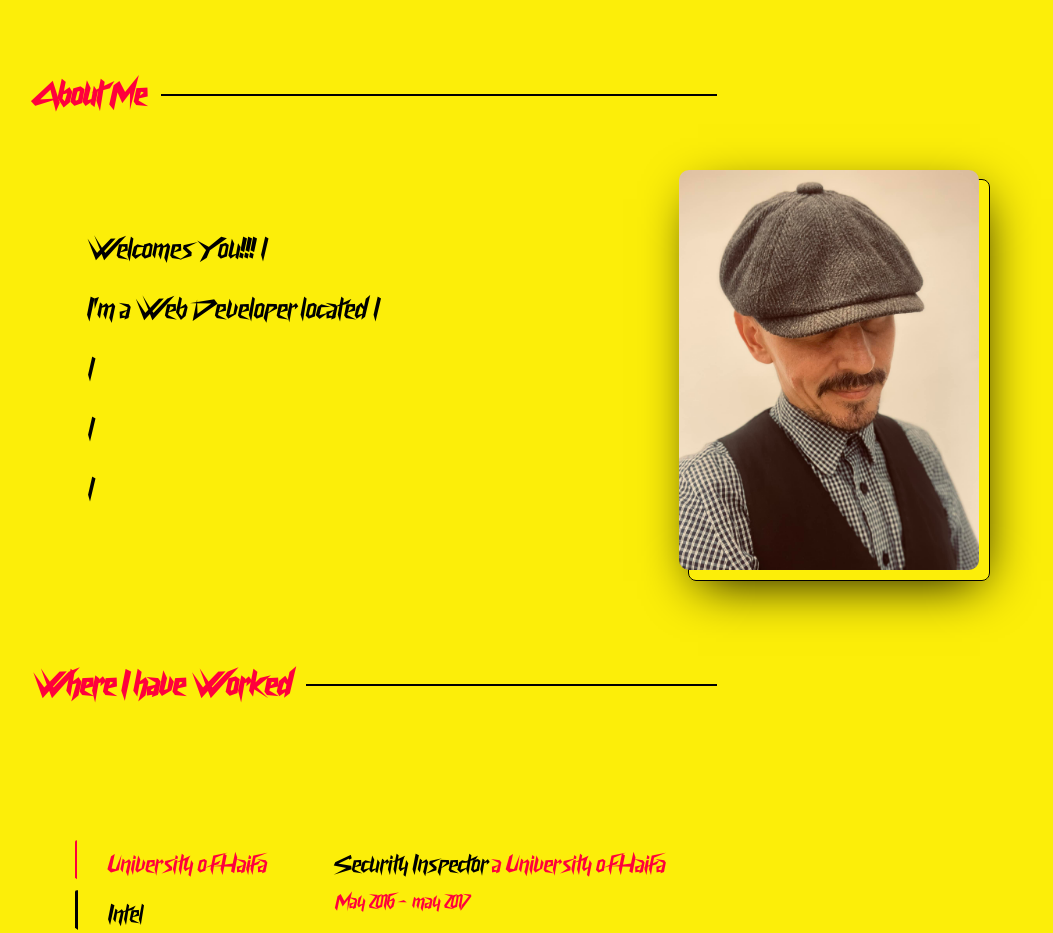
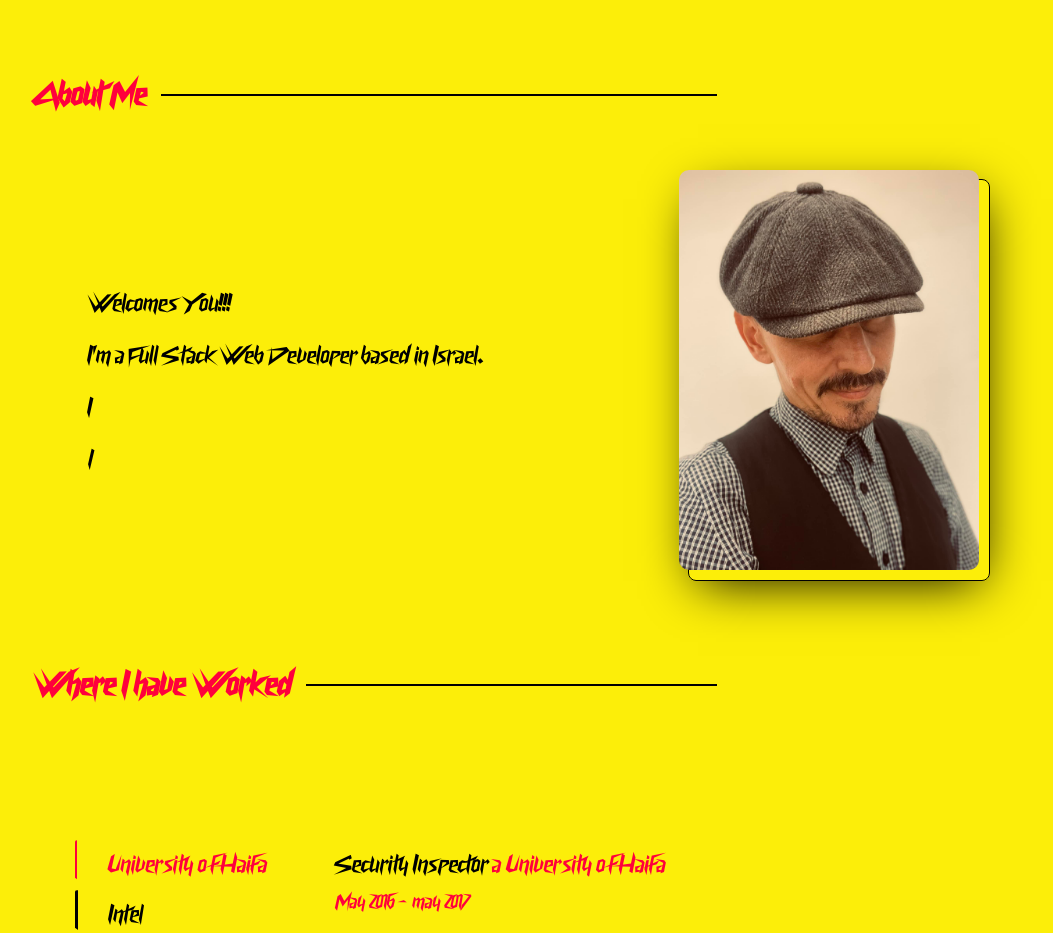
Before and after one commit to IMTheBale/Johnny-Bale-Portfolio, a React (Create React App) app: page / in a window 1280 px wide. Shown: the part 800-1733 px from the top of the page, without its empty margins (133-1186 px from the left). Built offline with nearby package versions, Linux system fonts and the light colour scheme.

Commit message:
updated About section

```diff
--- a/src/Sections/About/index.jsx
+++ b/src/Sections/About/index.jsx
@@ -2,7 +2,6 @@ import React from "react";
 import Heading from "../../Components/Heading";
 import styles from "./styles.module.css";
 import Typewriter from "typewriter-effect";
-
 
 function About() {
   return (
@@ -10,86 +9,25 @@ function About() {
       <Heading heading="About Me" />
       <div className={styles.container}>
         <div className={styles.left}>
-          <p className={styles.desc}>
           <Typewriter
-
-          onInit={(typewriter)=> {
-
-          typewriter
-
-          .typeString("Welcomes You!!! ")
-
-          .pauseFor(1000)
-          .start();
-          }}
+            options={{
+              delay: 50,
+              wrapperClassName: styles.typewriterWrapper
+            }}
+            onInit={(typewriter) => {
+              typewriter
+                .typeString("<p>Welcomes You!!!</p>")
+                .pauseFor(1000)
+                .typeString("<p>I'm a Full Stack Web Developer based in Israel.</p>")
+                .pauseFor(1000)
+                .typeString("<p>I specialize in creating robust and user-friendly websites with a seamless user experience. My interests span the entire development stack, from crafting engaging front-end interfaces to building efficient back-end systems.</p>")
+                .pauseFor(1000)
+                .typeString("<p>As an independent freelancer and avid blogger, I enjoy experimenting with new technologies and taking on challenging projects. I work well both independently and as part of a team, adapting to different workflows and collaboration styles. When I'm not coding, you can find me playing video games or immersed in a good book. I believe that with passion and dedication, anything can be transformed into art.</p>")
+                .pauseFor(1000)
+                .typeString("You can connect with me via social links.")
+                .start();
+            }}
           />
-          </p>
-          <p className={styles.desc}>
-          <Typewriter
-
-          onInit={(typewriter)=> {
-
-          typewriter
-
-
-
-          .pauseFor(2000)
-
-          .typeString("I'm a Web Developer located in Israel. I love to create simple yet beautiful websites with great user experience. ")
-          .start();
-          }}
-          />
-          </p>
-          <p className={styles.desc}>
-          <Typewriter
-
-          onInit={(typewriter)=> {
-
-          typewriter
-
-
-
-          .pauseFor(19000)
-
-          .typeString(" I'm interested in the whole frontend stack Like trying new things and building great projects. I'm an independent freelancer and blogger. I love to play video games and read books.")
-          .start();
-          }}
-          />
-          </p>
-          <p className={styles.desc}>
-          <Typewriter
-
-          onInit={(typewriter)=> {
-
-          typewriter
-
-
-
-          .pauseFor(45000)
-
-          .typeString("I believe everything is an Art when you put your consciousness in it.")
-          .start();
-          }}
-          />
-          </p>
-          <p className={styles.desc}>
-          <Typewriter
-
-          onInit={(typewriter)=> {
-
-          typewriter
-
-
-
-          .pauseFor(55000)
-
-          .typeString("You can connect with me via social links.")
-          .start();
-          }}
-          />
-          </p>
-
-
         </div>
         <div className={styles.right}>
           <img
--- a/src/Sections/About/styles.module.css
+++ b/src/Sections/About/styles.module.css
@@ -8,6 +8,7 @@
 .left {
     flex: 1.5;
     padding: 70px;
+    font-size: var(--fz-xxxl);
 }
 
 .desc {
```
